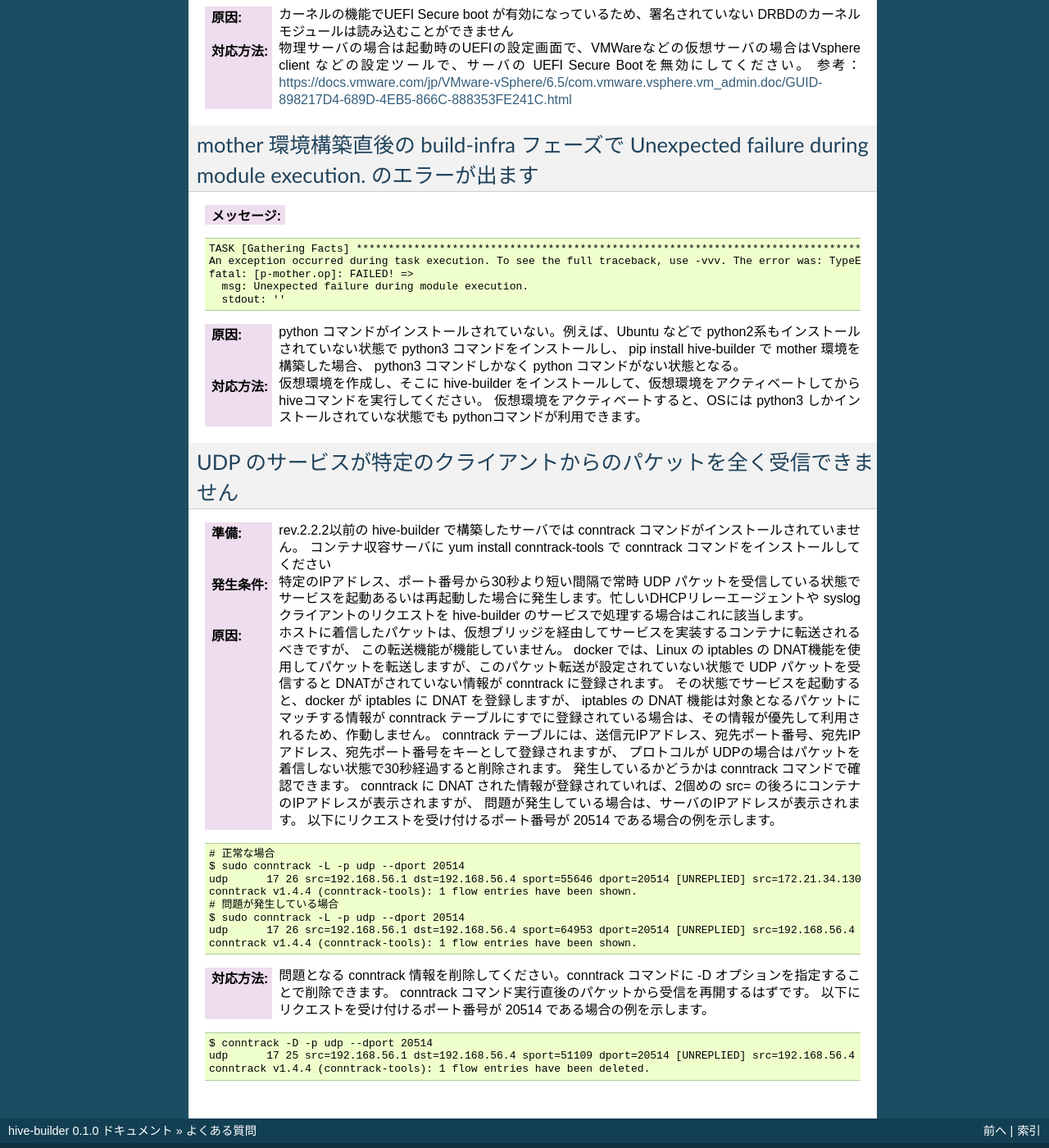
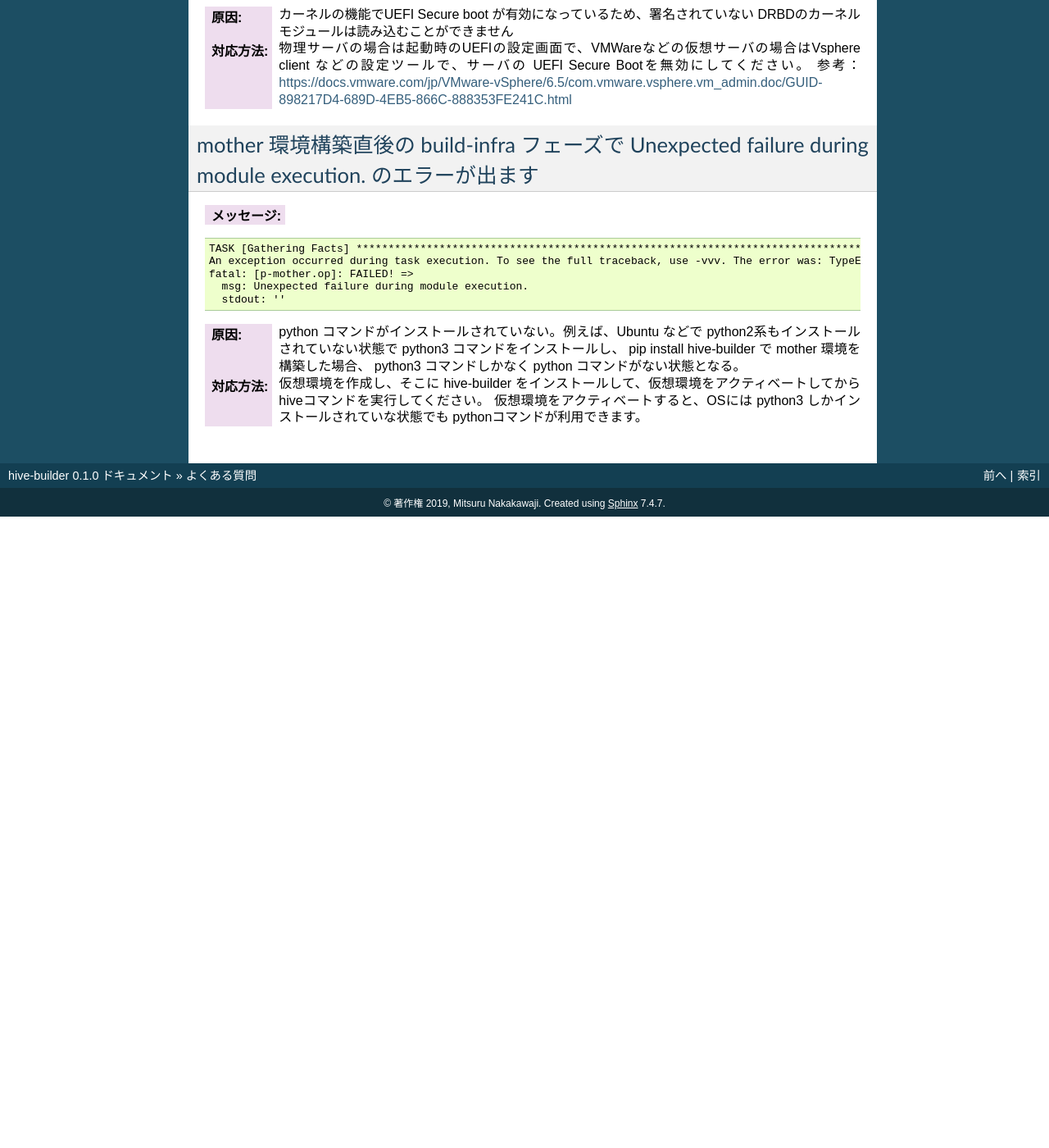
Before and after one commit to procube-open/hive-builder, a Sphinx documentation site: the page built from docs/faq.rst, in a window 1280 px wide and 1400 px high, scrolled down 3076 px. Shown: the whole window at 82% size. Built offline with Sphinx 7.4.7, drawn with Linux system fonts in a browser that asks for light colours; pages that are not in the unit, such as notebooks, are missing from menus; after the commit the page ends 3706 px from its top, so only the background shows below that; some of the changed text lies outside the part shown.

Commit message:
delete udp problem from faq

```diff
--- a/docs/faq.rst
+++ b/docs/faq.rst
@@ -155,47 +155,3 @@ mother 環境構築直後の build-infra フェーズで Unexpected failure duri
       python コマンドがない状態となる。
 :対応方法: 仮想環境を作成し、そこに hive-builder をインストールして、仮想環境をアクティベートしてから hiveコマンドを実行してください。
       仮想環境をアクティベートすると、OSには python3 しかインストールされていな状態でも pythonコマンドが利用できます。
-
-UDP のサービスが特定のクライアントからのパケットを全く受信できません
-----------------------------------------------------------------------------------------------------------
-:準備:
-      rev.2.2.2以前の hive-builder で構築したサーバでは conntrack コマンドがインストールされていません。 コンテナ収容サーバに
-      yum install conntrack-tools で conntrack コマンドをインストールしてください
-
-:発生条件: 特定のIPアドレス、ポート番号から30秒より短い間隔で常時 UDP パケットを受信している状態で
-      サービスを起動あるいは再起動した場合に発生します。忙しいDHCPリレーエージェントや syslog クライアントのリクエストを
-      hive-builder のサービスで処理する場合はこれに該当します。
-
-:原因: ホストに着信したパケットは、仮想ブリッジを経由してサービスを実装するコンテナに転送されるべきですが、
-      この転送機能が機能していません。
-      docker では、Linux の iptables の DNAT機能を使用してパケットを転送しますが、このパケット転送が設定されていない状態で UDP パケットを受信すると
-      DNATがされていない情報が conntrack に登録されます。
-      その状態でサービスを起動すると、docker が iptables に DNAT を登録しますが、 iptables の DNAT 機能は対象となるパケットにマッチする情報が
-      conntrack テーブルにすでに登録されている場合は、その情報が優先して利用されるため、作動しません。
-      conntrack テーブルには、送信元IPアドレス、宛先ポート番号、宛先IPアドレス、宛先ポート番号をキーとして登録されますが、
-      プロトコルが UDPの場合はパケットを着信しない状態で30秒経過すると削除されます。
-      発生しているかどうかは conntrack コマンドで確認できます。
-      conntrack に DNAT された情報が登録されていれば、2個めの src= の後ろにコンテナのIPアドレスが表示されますが、
-      問題が発生している場合は、サーバのIPアドレスが表示されます。
-      以下にリクエストを受け付けるポート番号が 20514 である場合の例を示します。
-
-::
-
-    # 正常な場合
-    $ sudo conntrack -L -p udp --dport 20514
-    udp      17 26 src=192.168.56.1 dst=192.168.56.4 sport=55646 dport=20514 [UNREPLIED] src=172.21.34.130 dst=192.168.56.1 sport=514 dport=55646 mark=0 secctx=system_u:object_r:unlabeled_t:s0 use=1
-    conntrack v1.4.4 (conntrack-tools): 1 flow entries have been shown.
-    # 問題が発生している場合
-    $ sudo conntrack -L -p udp --dport 20514
-    udp      17 26 src=192.168.56.1 dst=192.168.56.4 sport=64953 dport=20514 [UNREPLIED] src=192.168.56.4 dst=192.168.56.1 sport=20514 dport=64953 mark=0 secctx=system_u:object_r:unlabeled_t:s0 use=1
-    conntrack v1.4.4 (conntrack-tools): 1 flow entries have been shown.
-
-:対応方法: 問題となる conntrack 情報を削除してください。conntrack コマンドに -D オプションを指定することで削除できます。
-      conntrack コマンド実行直後のパケットから受信を再開するはずです。
-      以下にリクエストを受け付けるポート番号が 20514 である場合の例を示します。
-
-::
-
-    $ conntrack -D -p udp --dport 20514
-    udp      17 25 src=192.168.56.1 dst=192.168.56.4 sport=51109 dport=20514 [UNREPLIED] src=192.168.56.4 dst=192.168.56.1 sport=20514 dport=51109 mark=0 secctx=system_u:object_r:unlabeled_t:s0 use=1
-    conntrack v1.4.4 (conntrack-tools): 1 flow entries have been deleted.
```
